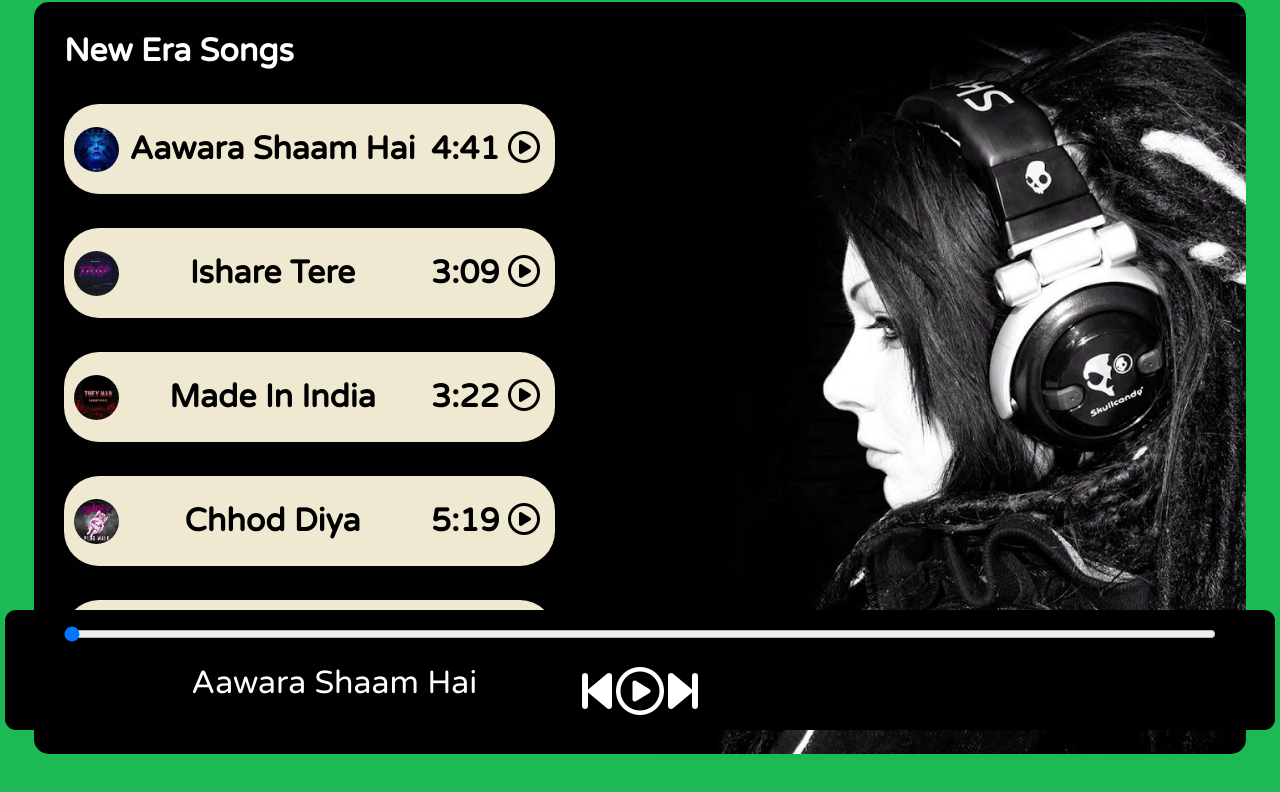
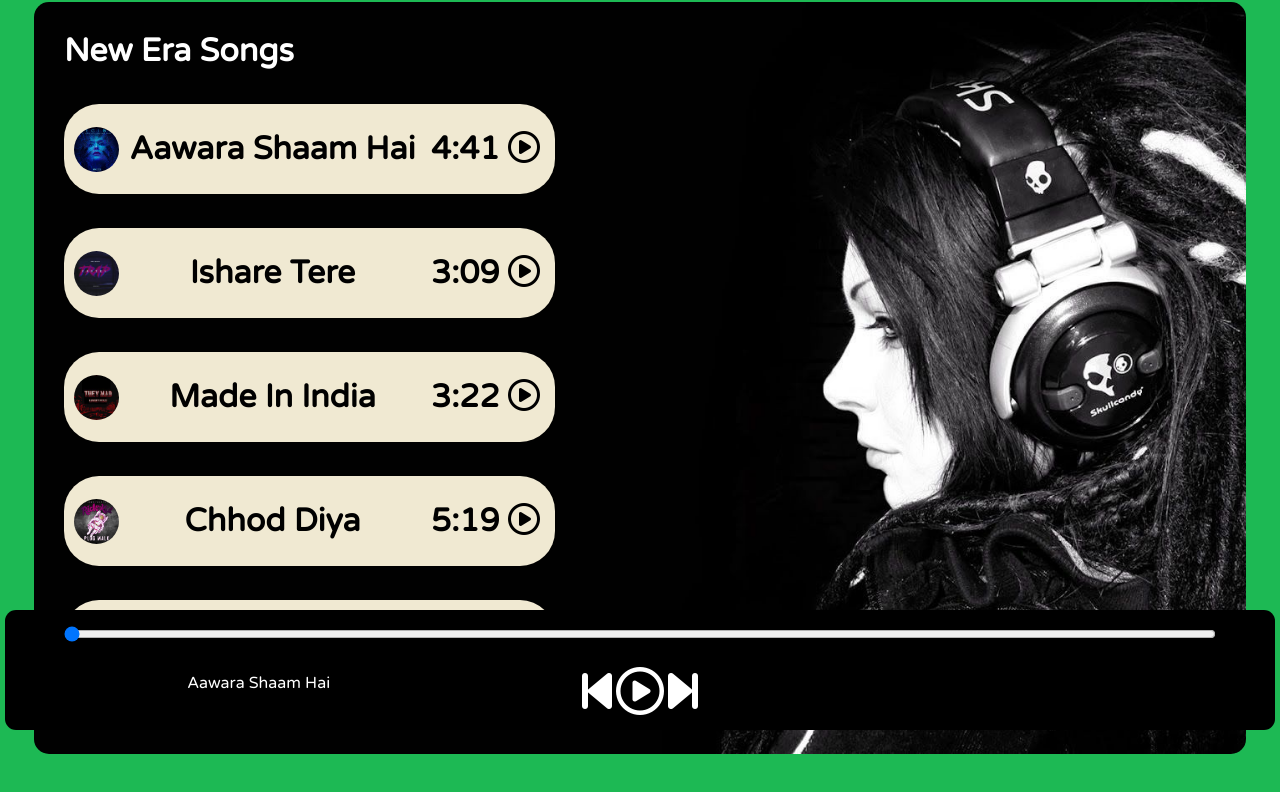
Before and after one commit to Hariom510/Spotify, a plain HTML site: page index.html in a window 1280 px wide. Shown: the part 70-862 px from the top of the page. Drawn offline with Linux system fonts and the light colour scheme.

Commit message:
Add files via upload

```diff
--- a/styles.css
+++ b/styles.css
@@ -117,7 +117,7 @@ nav ul li{
   background-color: #1DB954;
 } */
 
-@media only screen and (max-width: 1000px) {
+@media only screen and (max-width: 900px) {
   #masterSongName{
     color: black;
     opacity: 0;
@@ -137,7 +137,7 @@ nav ul li{
     margin: 34px 0;
   }
   .songInfo{
-    font-size: 2rem;
+    font-size: 1rem;
     margin-top: 25px;
   }
   .icons{
```
